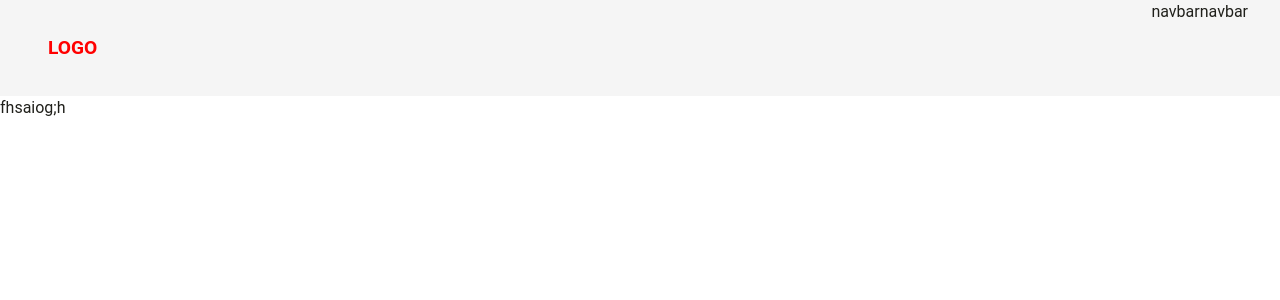
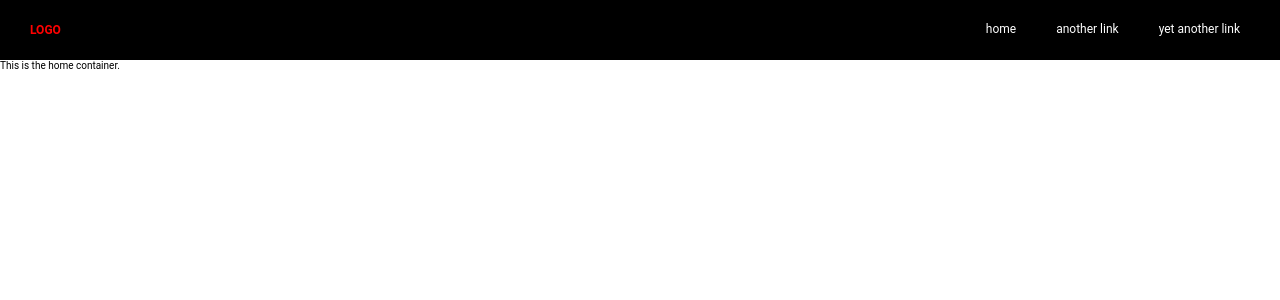
Before and after one commit to Kwatanwa17/react-todo, a React (Create React App) app: page / in a window 1280 px wide. Shown: the top 300 px of the page. Built offline with nearby package versions, Linux system fonts and the light colour scheme.

Commit message:
add NavItems to Navbar

```diff
--- a/package.json
+++ b/package.json
@@ -13,6 +13,7 @@
     "react": "^16.13.1",
     "react-dom": "^16.13.1",
     "react-responsive": "^8.1.0",
+    "react-router-dom": "^5.2.0",
     "react-scripts": "3.4.3",
     "styled-components": "^5.2.0",
     "typescript": "~4.0.3"
--- a/src/App.tsx
+++ b/src/App.tsx
@@ -1,25 +1,17 @@
 import React, { useState } from "react"
-import { TaskInput, TaskList } from "./components"
-import { Task } from "./types"
+import { Route, Switch, Redirect } from "react-router-dom"
 import { Layout } from "./layout"
+import { Home, Todos } from "./containers"
 
-const initialState: Task[] = [
-  {
-    id: 2,
-    title: "次にやるやつ",
-    done: false,
-  },
-  {
-    id: 1,
-    title: "はじめにやるやつ",
-    done: true,
-  },
-]
-
-const App: React.FC = () => {
-  const [tasks, setTasks] = useState(initialState)
-
-  return <Layout>fhsaiog;h</Layout>
+const App = () => {
+  return (
+    <Layout>
+      <Switch>
+        <Route exact path="/" component={Home} />
+        <Route exact path="/todos" component={Todos} />
+        <Redirect to="/" />
+      </Switch>
+    </Layout>
+  )
 }
-
 export default App
--- a/src/components/Navigation/NavItems/NavItem/NavItem.tsx
+++ b/src/components/Navigation/NavItems/NavItem/NavItem.tsx
@@ -1,12 +1,13 @@
 import React from "react"
 import styled from "styled-components"
+import { NavLink } from "react-router-dom"
 
 const Li = styled.li`
   display: flex;
   height: 100%;
 `
 
-const A = styled.a`
+const StyledNavLink = styled(NavLink)`
   display: flex;
   align-items: center;
   border-bottom: 2px solid transparent;
@@ -23,7 +24,7 @@ const A = styled.a`
 const NavItem = ({ link, children }) => {
   return (
     <Li>
-      <A>{link}</A>
+      <StyledNavLink to={link}>{children}</StyledNavLink>
     </Li>
   )
 }
--- a/src/components/Navigation/NavItems/NavItems.tsx
+++ b/src/components/Navigation/NavItems/NavItems.tsx
@@ -0,0 +1,26 @@
+import React from "react"
+import styled from "styled-components"
+import NavItem from "./NavItem/NavItem"
+
+const Nav = styled.nav`
+  display: flex;
+`
+
+const Ul = styled.ul`
+  display: flex;
+  align-items: center;
+  height: 100%;
+`
+const NavItems = () => {
+  return (
+    <Nav>
+      <Ul>
+        <NavItem link="/">home</NavItem>
+        <NavItem link="/todos">another link</NavItem>
+        <NavItem link="/">yet another link</NavItem>
+      </Ul>
+    </Nav>
+  )
+}
+
+export default NavItems
--- a/src/components/Navigation/Navbar/Navbar.tsx
+++ b/src/components/Navigation/Navbar/Navbar.tsx
@@ -2,10 +2,12 @@ import React from "react"
 import styled from "styled-components"
 import { Logo } from "../../../components"
 import { Container } from "../../../elements"
+import NavItems from "../NavItems/NavItems"
 
 const FixedWrapper = styled.div`
   position: fixed;
-  background-color: ${({ theme }) => theme.colors.background1};
+  /* background-color: ${({ theme }) => theme.colors.background2}; */
+  background-color: black;
   padding: 0rem 2rem;
   top: 0;
   left: 0;
@@ -24,11 +26,7 @@ export default () => {
       <Container>
         <FlexWrapper>
           <Logo />
-          <nav>
-            <ul>
-              <li>navbarnavbar</li>
-            </ul>
-          </nav>
+          <NavItems />
         </FlexWrapper>
       </Container>
     </FixedWrapper>
--- /dev/null
+++ b/src/containers/Home/Home.tsx
@@ -0,0 +1,7 @@
+import React from "react"
+
+const Home = () => {
+  return <div>This is the home container.</div>
+}
+
+export default Home
--- /dev/null
+++ b/src/containers/Todos/Todos.tsx
@@ -0,0 +1,7 @@
+import React from "react"
+
+const Todos = () => {
+  return <div>This is the TODOS.</div>
+}
+
+export default Todos
--- /dev/null
+++ b/src/containers/index.ts
@@ -0,0 +1,2 @@
+export { default as Home } from "./Home/Home"
+export { default as Todos } from "./Todos/Todos"
--- a/src/index.tsx
+++ b/src/index.tsx
@@ -2,14 +2,17 @@ import React from "react"
 import ReactDOM from "react-dom"
 import App from "./App"
 import { ThemeProvider } from "styled-components"
+import { BrowserRouter } from "react-router-dom"
 
 import theme from "./themes/Theme"
 import GlobalStyles from "./themes/GlobalStyles"
 
 ReactDOM.render(
-  <ThemeProvider theme={theme}>
-    <GlobalStyles />
-    <App />
-  </ThemeProvider>,
+  <BrowserRouter>
+    <ThemeProvider theme={theme}>
+      <GlobalStyles />
+      <App />
+    </ThemeProvider>
+  </BrowserRouter>,
   document.getElementById("root")
 )
--- a/src/themes/GlobalStyles.ts
+++ b/src/themes/GlobalStyles.ts
@@ -23,44 +23,10 @@ const GlobalStyles = createGlobalStyle`
     margin:0;
     padding:0;
 
-   @media ${Device.smallOnly} {
-      font-size: 90%;
-     }
-
-   @media ${Device.mobile} {
-    font-size: 100%;
+    a {
+      text-decoration: none;
     }
 
-  body {
-    width: 100%;
-    height: 100%;
-    line-height: 1.5;
-    letter-spacing: 0;
-    background-color: '#C6CACC';
-    color: #20201B;
-  }
-
-  ul {
-    list-style-type: none;
-    margin: 0;
-    text-align: left;
-  }
-
-  ol {
-    text-align: left;
-  }
-
-  li {
-    /* font-size:0.8rem; */
-  }
-
-  a {
-    text-decoration: none;
-  }
-
-  footer, header {
-    background-color: #003300;
-  }
 
   `
 
```
Also changed, not shown: 1 other file (tests, documents, lock files or other folders).
